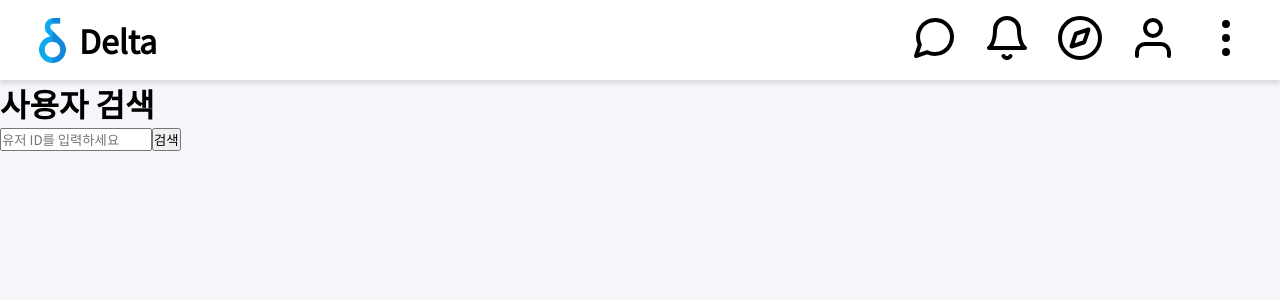
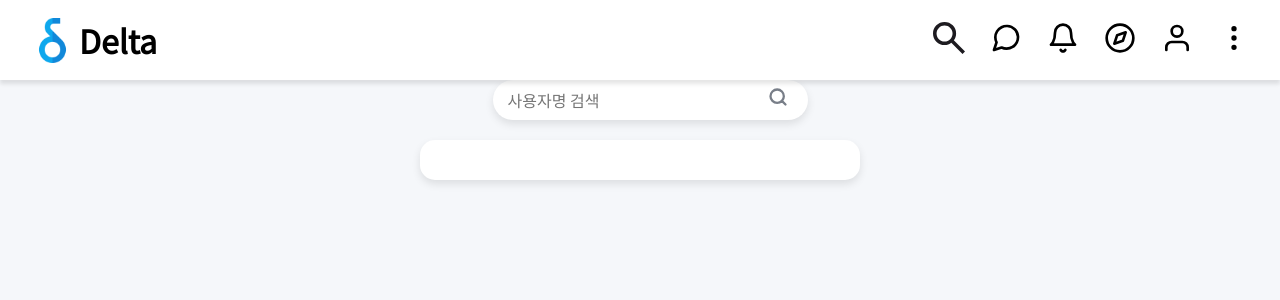
Before and after one commit to project-sns-shieldus/project-sns-frontend, a React (Vite) app: page /search in a window 1280 px wide. Shown: the top 300 px of the page. Built offline with nearby package versions, Linux system fonts and the light colour scheme.

Commit message:
유저 서칭 페이지 상세 구현. 이슈 하나 있습니다 (description 참고)
지금 userid 가 아닌 username 으로 검색 기능을 만들려했는데, 분명 api 를 바꿔서 적용했는데 여전히 id 로 구성되는 현상이...

```diff
--- a/src/api/controller/userApi.js
+++ b/src/api/controller/userApi.js
@@ -2,6 +2,8 @@ import instance from '../axiosInstance';
 
 export const userApi = {
     getUser: (userId) => instance.get(`/api/user/${userId}`),
+
+    getUsername: (userName) => instance.get(`/api/user/${userName}`),
 
     createUser: (user) => instance.post('/api/user', user),
 
--- a/src/components/HeaderMenu.jsx
+++ b/src/components/HeaderMenu.jsx
@@ -1,5 +1,5 @@
 import React, { useState, useEffect, useRef } from "react";
-import { Link } from "react-router-dom";
+import { Link, useNavigate } from "react-router-dom";
 import "../css/HeaderMenu.css";
 import "../css/Modal.css";
 import message from "src/assets/img/Message circle.svg";
@@ -7,11 +7,16 @@ import bell from "src/assets/img/Bell.svg";
 import compass from "src/assets/img/Compass.svg";
 import user from "src/assets/img/User.svg";
 import vertical from "src/assets/img/More vertical.svg";
+import SearchIcon from "src/assets/img/HeaderSearch.svg"; // Search 대신 이름 변경
 
 function HeaderMenu() {
     const [isModalOpen, setIsModalOpen] = useState(false);
+    const [isSearchOpen, setIsSearchOpen] = useState(false);
+    const [searchQuery, setSearchQuery] = useState(""); // 검색어를 위한 상태 추가
     const modalRef = useRef(null);
     const buttonRef = useRef(null);
+    const searchRef = useRef(null);
+    const navigate = useNavigate(); // 페이지 이동을 위한 useNavigate 사용
 
     const toggleModal = () => {
         setIsModalOpen(!isModalOpen);
@@ -20,9 +25,11 @@ function HeaderMenu() {
     const closeModal = (e) => {
         if (
             modalRef.current && !modalRef.current.contains(e.target) &&
-            buttonRef.current && !buttonRef.current.contains(e.target)
+            buttonRef.current && !buttonRef.current.contains(e.target) &&
+            searchRef.current && !searchRef.current.contains(e.target)
         ) {
             setIsModalOpen(false);
+            setIsSearchOpen(false);
         }
     };
 
@@ -30,10 +37,22 @@ function HeaderMenu() {
         setIsModalOpen(false);
     };
 
+    const handleSearchClick = () => {
+        if (isSearchOpen && searchQuery.trim()) {
+            // 검색창이 열려있고, 검색어가 입력된 경우 검색 실행
+            navigate(`/search?query=${searchQuery}`);
+        } else if (isSearchOpen && !searchQuery.trim()) {
+            // 검색창이 열려있지만 검색어가 입력되지 않은 경우 검색창 닫기
+            setIsSearchOpen(false);
+        } else {
+            // 검색창 열기
+            setIsSearchOpen(true);
+        }
+    };
+
     useEffect(() => {
         document.addEventListener("mousedown", closeModal);
 
-        // Cleanup the event listener when the component unmounts
         return () => {
             document.removeEventListener("mousedown", closeModal);
         };
@@ -42,6 +61,17 @@ function HeaderMenu() {
     return (
         <>
             <div className="image-container">
+                {isSearchOpen && (
+                    <input
+                        type="text"
+                        className="search-input"
+                        placeholder="사용자명 검색"
+                        value={searchQuery}
+                        onChange={(e) => setSearchQuery(e.target.value)}
+                        ref={searchRef}
+                    />
+                )}
+                <img src={SearchIcon} onClick={handleSearchClick} alt="검색 아이콘" />
                 <Link to="/message"><img src={message} alt="메세지 아이콘" /></Link>
                 <Link to="/notification"><img src={bell} alt="알림 아이콘" /></Link>
                 <Link to="/Navigate"><img src={compass} alt="탐색 아이콘" /></Link>
@@ -55,9 +85,9 @@ function HeaderMenu() {
                 {isModalOpen && (
                     <div className="modal" ref={modalRef}>
                         <ul>
-                            <li onClick={handleMenuClick}><img src="src/assets/img/Link.svg"/>링크 복사</li>
-                            <li onClick={handleMenuClick}><img src="src/assets/img/Option.svg"/>설정</li>
-                            <li onClick={handleMenuClick}><img src="src/assets/img/Logout.svg"/>로그아웃</li>
+                            <li onClick={handleMenuClick}><img src="src/assets/img/Link.svg" alt="링크 아이콘"/>링크 복사</li>
+                            <li onClick={handleMenuClick}><img src="src/assets/img/Option.svg" alt="설정 아이콘"/>설정</li>
+                            <li onClick={handleMenuClick}><img src="src/assets/img/Logout.svg" alt="로그아웃 아이콘"/>로그아웃</li>
                         </ul>
                     </div>
                 )}
--- a/src/css/HeaderMenu.css
+++ b/src/css/HeaderMenu.css
@@ -4,15 +4,26 @@
   justify-content: end;
   gap: 25px;
   padding-right: 30px;
+  position: relative;
 }
 
 .image-container img {
   width: 32px;
   height: 32px;
-  width: 48px;
-  height: 48px;
+  cursor: pointer;
 }
 
-.image-container {
-  position: relative;
+.search-input {
+  padding-right: 30px;
+  height: 32px;
+  border: none;
+  padding: 0 10px;
+  border-radius: 16px;
+  outline: none;
+  font-size: 16px;
+  background-color: #f0f0f0;
 }
+
+.search-input::placeholder {
+  color: #aaa;
+}
--- /dev/null
+++ b/src/css/Search.css
@@ -0,0 +1,90 @@
+/* 전체 컨테이너 스타일 */
+.search-component-container {
+  font-family: Arial, sans-serif;
+  background-color: #f5f7fa;
+  margin: 0;
+  padding: 0;
+  display: flex;
+  flex-direction: column;
+  align-items: center;
+  height: 100vh;
+  text-align: center;
+}
+
+/* 검색창 컨테이너 */
+.search-component-search-container {
+  margin-bottom: 20px;
+}
+
+.search-component-user-input {
+  width: 300px;
+  height: 40px;
+  border: none;
+  outline: none;
+  box-shadow: 0px 4px 8px rgba(0, 0, 0, 0.1);
+  border-radius: 20px;
+  padding-left: 15px;
+  font-size: 16px;
+}
+
+.search-component-search-btn {
+  background-color: transparent;
+  border: none;
+  cursor: pointer;
+  margin-left: -40px;
+}
+
+.search-component-search-icon {
+  width: 20px;
+  height: 20px;
+}
+
+/* 사용자 정보 표시 카드 */
+.search-component-message-container {
+  background-color: #ffffff;
+  width: 400px;
+  border-radius: 15px;
+  box-shadow: 0px 4px 8px rgba(0, 0, 0, 0.1);
+  display: flex;
+  flex-direction: column;
+  align-items: center;
+  padding: 20px;
+}
+
+.search-component-user-image {
+  width: 100px;
+  height: 100px;
+  border-radius: 50%;
+  border: 2px solid #e0e0e0;
+  margin-bottom: 20px;
+}
+
+.search-component-username {
+  font-size: 18px;
+  color: #333;
+  margin-bottom: 10px;
+}
+
+.search-component-user-id {
+  font-size: 14px;
+  color: #999;
+  margin-bottom: 20px;
+}
+
+.search-component-follow-btn {
+  padding: 10px 20px;
+  background-color: #007bff;
+  color: #ffffff;
+  border: none;
+  border-radius: 20px;
+  cursor: pointer;
+}
+
+.search-component-follow-btn:hover {
+  background-color: #0056b3;
+}
+
+.search-component-active-border {
+  border: 2px solid var(--gray4-color);
+  border-radius: 50%;
+}
--- a/src/pages/Search.jsx
+++ b/src/pages/Search.jsx
@@ -1,15 +1,29 @@
-import React, { useState } from 'react';
+import React, { useState, useEffect } from 'react';
 import { userApi } from '../api/controller/userApi';
+import { useLocation } from 'react-router-dom';
+import searchIcon from '../assets/img/Search.svg'; // 검색 아이콘 이미지 import
+import '../css/Search.css'; // CSS 파일 이름도 고유하게 변경
 
-export default function Search() {
-    const [searchUserId, setSearchUserId] = useState("");
+export default function SearchComponent() {
     const [user, setUser] = useState(null);
     const [error, setError] = useState("");
+    const location = useLocation();
+    const [searchUserName, setSearchUserName] = useState("");
 
-    // 사용자 검색
-    const handleSearch = async () => {
+    useEffect(() => {
+        const params = new URLSearchParams(location.search);
+        const query = params.get("query"); // URL에서 'query' 파라미터 가져오기
+
+        if (query) {
+            setSearchUserName(query);
+            handleSearch(query);
+        }
+    }, [location]);
+
+    // 사용자 이름으로 검색
+    const handleSearch = async (userName) => {
         try {
-            const response = await userApi.getUser(searchUserId);
+            const response = await userApi.getUsername(userName);
             setUser(response.data);
             setError(""); // 오류 메시지 초기화
         } catch (err) {
@@ -32,25 +46,40 @@ export default function Search() {
     };
 
     return (
-        <div>
-            <h1>사용자 검색</h1>
+        <div className="search-component-container"> {/* 전체 스타일을 적용 */}
+            <div className="search-component-search-container">
                 <input
+                    className="search-component-user-input"
                     type="text"
-                placeholder="유저 ID를 입력하세요"
-                value={searchUserId}
-                onChange={(e) => setSearchUserId(e.target.value)}
+                    placeholder="사용자명 검색"
+                    value={searchUserName}
+                    onChange={(e) => setSearchUserName(e.target.value)}
                 />
-            <button onClick={handleSearch}>검색</button>
+                <button onClick={() => handleSearch(searchUserName)} className="search-component-search-btn">
+                    <img src={searchIcon} alt="Search Icon" className="search-component-search-icon" />
+                </button>
+            </div>
 
+            <div className="search-component-message-container"> {/* 사용자 정보 표시 영역 */}
                 {error && <p style={{ color: 'red' }}>{error}</p>}
 
                 {user && (
-                <div style={{ marginTop: '10px', border: '1px solid #ccc', padding: '10px' }}>
-                    <p>유저 이름: {user.username}</p>
-                    <p>유저 ID: {user.userId}</p>
-                    <button onClick={handleFollow}>팔로우</button>
+                    <div className="search-component-message-content">
+                        <div className="search-component-profile-row">
+                            <img
+                                src="https://cdn.pixabay.com/photo/2015/10/05/22/37/blank-profile-picture-973460_960_720.png"
+                                alt={user.username}
+                                className="search-component-user-image search-component-active-border"
+                            />
+                        </div>
+                        <div className="search-component-username-row">
+                            <p className="search-component-username">{user.username}</p>
+                            <p className="search-component-user-id">{user.userId}</p>
+                        </div>
+                        <button onClick={handleFollow} className="search-component-follow-btn">팔로우</button>
                     </div>
                 )}
             </div>
+        </div>
     );
 }
```
Also changed, not shown: src/assets/img/HeaderSearch.svg (added), src/components/PostCard.jsx (line endings or trailing spaces). Lines whose indentation alone changed are shown as unchanged.
